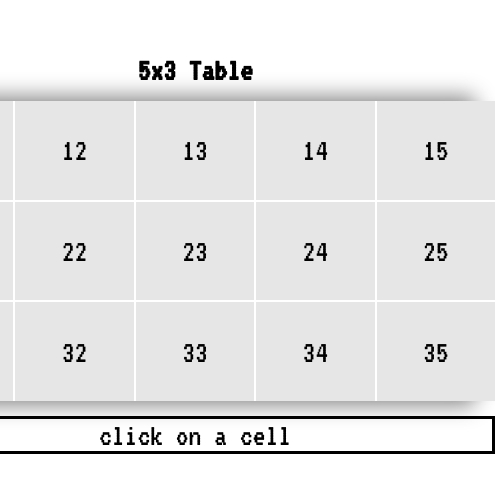
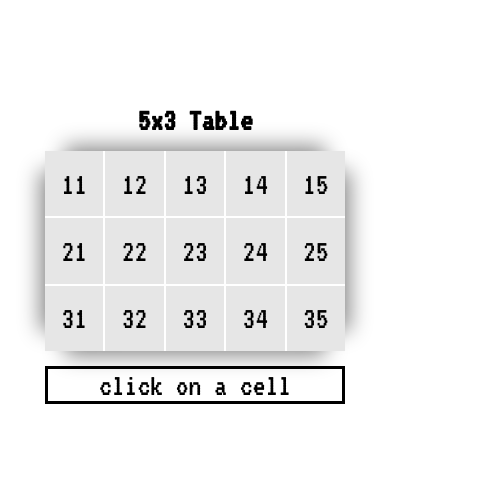
Before and after one commit to ShadyAV/simple-table, a plain HTML site: page index.html in a window 390 px wide. Shown: the part 168-660 px from the top of the page, 495 px wide, since content can reach past the window. Drawn offline with Linux system fonts and the light colour scheme.

Commit message:
Make table responsive

```diff
--- a/index.html
+++ b/index.html
@@ -29,7 +29,7 @@
         <div class="cell">35</div>
     </div>
     <div id="block">click on a cell</div>
-    <script src="findMinMax.js"></script>
+    <script src="script.js"></script>
 </body>
 
 </html>
--- a/style.css
+++ b/style.css
@@ -2,7 +2,7 @@
 
 :root {
     --white: #fff;
-    --gunmetal: #E6E6E6;
+    --putty: #E6E6E6;
 }
 
 * {
@@ -19,7 +19,6 @@ body {
     justify-content: center;
     align-items: center;
     flex-direction: column;
-    background-color: var(--putty);
     gap: 15px;
 }
 
@@ -39,7 +38,7 @@ body {
     display: flex;
     justify-content: center;
     align-items: center;
-    background-color: var(--gunmetal);
+    background-color: var(--putty);
 }
 
 .cell:hover {
@@ -68,3 +67,36 @@ body {
     opacity: 1;
     transition: opacity .65s ease-in-out;
 }
+
+@media (max-width: 615px) {
+    #table {
+        height: 300px;
+        width: 500px;
+    }
+
+    #block {
+        width: 500px;
+    }
+}
+
+@media (max-width: 515px) {
+    #table {
+        height: 250px;
+        width: 400px;
+    }
+
+    #block {
+        width: 400px;
+    }
+}
+
+@media (max-width: 415px) {
+    #table {
+        height: 200px;
+        width: 300px;
+    }
+
+    #block {
+        width: 300px;
+    }
+}
```
